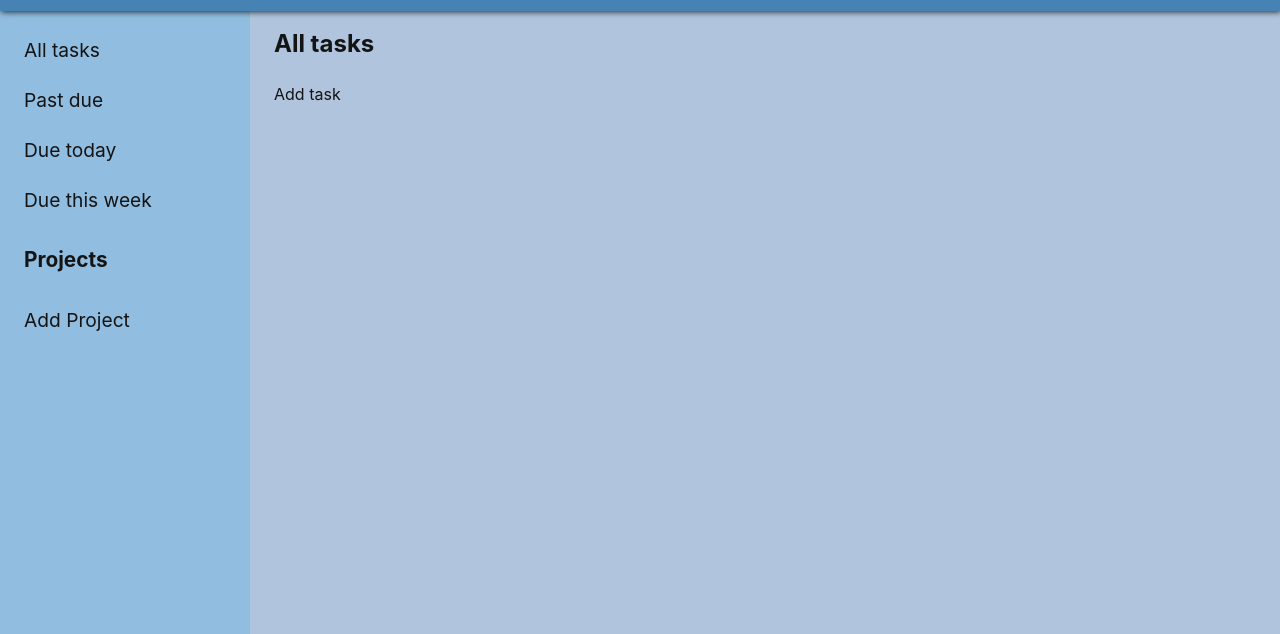
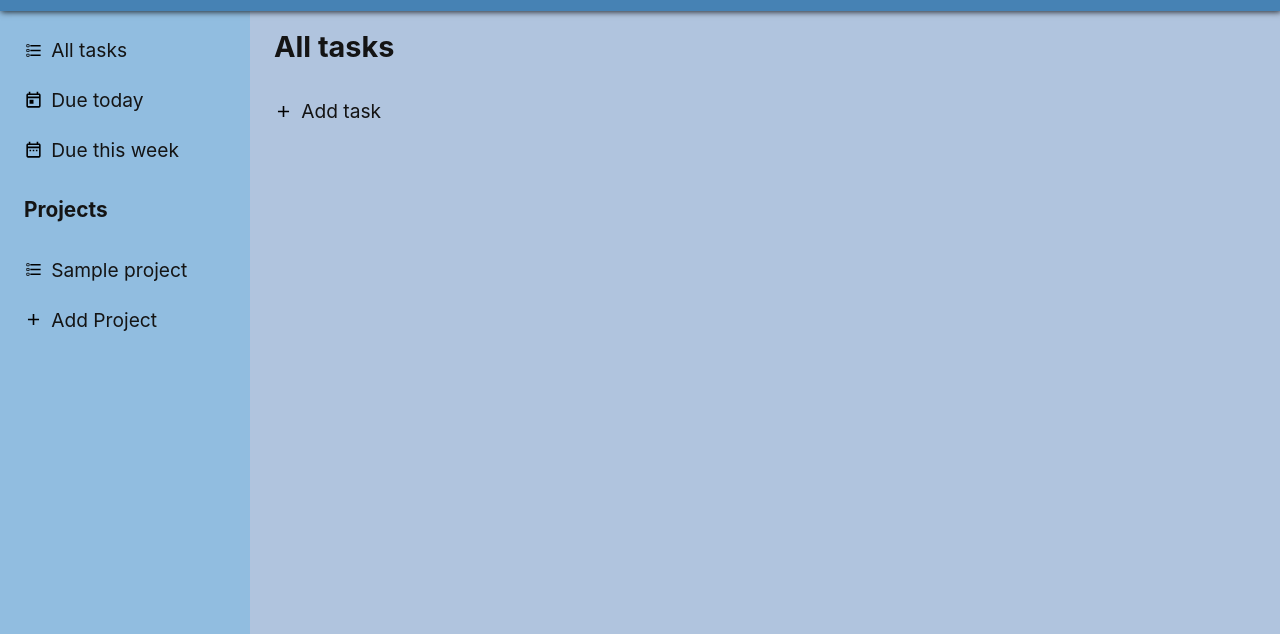
Before and after one commit to jcampbell57/odin-todo-list, a website built with webpack: page dist/index.html in a window 1280 px wide. Shown: the part 99-733 px from the top of the page. Built offline with nearby package versions, Linux system fonts and the light colour scheme.

Commit message:
adds icons

```diff
--- a/src/core.js
+++ b/src/core.js
@@ -1,4 +1,36 @@
 const body = document.querySelector('body');
+
+
+// Icon generators
+import checklist from '../src/assets/checklist.svg';
+
+const _createChecklistIcon = (li) => {
+    const checklistIcon = document.createElement('img');
+    checklistIcon.src = checklist;
+    checklistIcon.setAttribute('class', 'icon')
+    li.appendChild(checklistIcon);
+}
+
+const _createAdditionIcon = (li) => {
+    const additionIcon = document.createElement('img');
+    additionIcon.src = '../src/assets/plus.svg';
+    additionIcon.setAttribute('class', 'icon')
+    li.appendChild(additionIcon);
+}
+
+const _createTodayIcon = (li) => {
+    const _createTodayIcon = document.createElement('img');
+    _createTodayIcon.src = '../src/assets/calendar-today.svg';
+    _createTodayIcon.setAttribute('class', 'icon')
+    li.appendChild(_createTodayIcon);
+}
+
+const _createWeekIcon = (li) => {
+    const _createWeekIcon = document.createElement('img');
+    _createWeekIcon.src = '../src/assets/calendar-range.svg';
+    _createWeekIcon.setAttribute('class', 'icon')
+    li.appendChild(_createWeekIcon);
+}
 
 
 const _createHeader = () => {
@@ -23,37 +55,53 @@ const _createMenu = () => {
     const menu = document.createElement('div');
     menu.setAttribute('class', 'menu');
 
+    // Main menu
     const menuOptions = document.createElement('ul');
     menuOptions.setAttribute('class', 'menuOptions');
 
     const allTasks = document.createElement('li');
-    allTasks.innerText = 'All tasks';
+    _createChecklistIcon(allTasks);
+    const allTasksText = document.createElement('span');
+    allTasksText.textContent = 'All tasks';
+    allTasks.appendChild(allTasksText)
     menuOptions.appendChild(allTasks);
 
-    const pastDue = document.createElement('li');
-    pastDue.innerText = 'Past due';
-    menuOptions.appendChild(pastDue);
-
     const dueToday = document.createElement('li');
-    dueToday.innerText = 'Due today';
+    _createTodayIcon(dueToday);
+    const dueTodayText = document.createElement('span');
+    dueTodayText.innerText = 'Due today';
+    dueToday.appendChild(dueTodayText);
     menuOptions.appendChild(dueToday);
 
     const dueWeek = document.createElement('li');
-    dueWeek.innerText = 'Due this week';
+    _createWeekIcon(dueWeek);
+    const dueWeekText = document.createElement('span');
+    dueWeekText.innerText = 'Due this week';
+    dueWeek.appendChild(dueWeekText);
     menuOptions.appendChild(dueWeek);
 
 
+    // Projects menu
     const projectsHeader = document.createElement('p');
     projectsHeader.setAttribute('class', 'projectsHeader')
     projectsHeader.textContent = 'Projects';
 
-
     const projectsMenu = document.createElement('ul');
     projectsMenu.setAttribute('class', 'menuOptions');
 
+    const sampleProj = document.createElement('li');
+    _createChecklistIcon(sampleProj);
+    const sampleProjText = document.createElement('span');
+    sampleProjText.textContent = 'Sample project';
+    sampleProj.appendChild(sampleProjText)
+    projectsMenu.appendChild(sampleProj);
+
     const addProject = document.createElement('li');
     addProject.setAttribute('class', 'addProjectBtn')
-    addProject.innerText = 'Add Project';
+    _createAdditionIcon(addProject)
+    const addProjectText = document.createElement('span');
+    addProjectText.innerText = 'Add Project';
+    addProject.appendChild(addProjectText)
     projectsMenu.appendChild(addProject);
 
 
@@ -73,16 +121,22 @@ const _createContent = () => {
     contentTitle.setAttribute('class', 'contentTitle');
     contentTitle.innerText = 'All tasks';
 
-    const taskContainer = document.createElement('div');
-    taskContainer.setAttribute('class', 'taskContainer');
+    const taskContainer = document.createElement('ul');
+    taskContainer.setAttribute('class', 'menuOptions');
 
-    const addTask = document.createElement('div');
+    const addTaskContainer = document.createElement('ul');
+    addTaskContainer.setAttribute('class', 'menuOptions');
+    const addTask = document.createElement('li');
     addTask.setAttribute('class', 'addTaskBtn');
-    addTask.innerText = 'Add task';
+    _createAdditionIcon(addTask);
+    const addTaskText = document.createElement('span');
+    addTaskText.innerText = 'Add task';
+    addTask.appendChild(addTaskText)
+    addTaskContainer.appendChild(addTask)
 
     content.appendChild(contentTitle);
     content.appendChild(taskContainer);
-    content.appendChild(addTask)
+    content.appendChild(addTaskContainer)
 
     body.appendChild(content);
 }
--- a/src/index.js
+++ b/src/index.js
@@ -12,4 +12,8 @@ const addProjectBtn = document.querySelector('.addProjectBtn');
 addProjectBtn.addEventListener('click', () => {
     console.log('yay');
 })
-// const addTaskBtn = document.querySelector('');
+
+const addTaskBtn = document.querySelector('.addTaskBtn');
+addTaskBtn.addEventListener('click', () => {
+    console.log('yay');
+})
--- a/src/style.css
+++ b/src/style.css
@@ -39,9 +39,19 @@ header {
     font-size: 1.2rem;
 }
 
+.icon {
+    height: 1.2rem;
+    margin-right: 8px;
+}
+
 .menuOptions {
     list-style: none;
     padding: 0;
+}
+
+.menuOptions>li {
+    display: flex;
+    align-items: center;
 }
 
 .projectsHeader {
@@ -73,6 +83,7 @@ header {
 .content {
     background-color: var(--background-color);
     color: var(--font-color);
+    font-size: 1.2rem;
     /* padding: 20px; */
 }
 
```
Also changed, not shown: dist/4bfe3d460ccbd8aaeef2.svg (added), dist/core.bundle.js, dist/index.bundle.js, dist/index.html, dist/tasks.bundle.js (added), src/assets/calendar-range.svg (added), src/assets/calendar-today.svg (added), src/assets/checklist.svg (added), src/assets/plus.svg (added).
